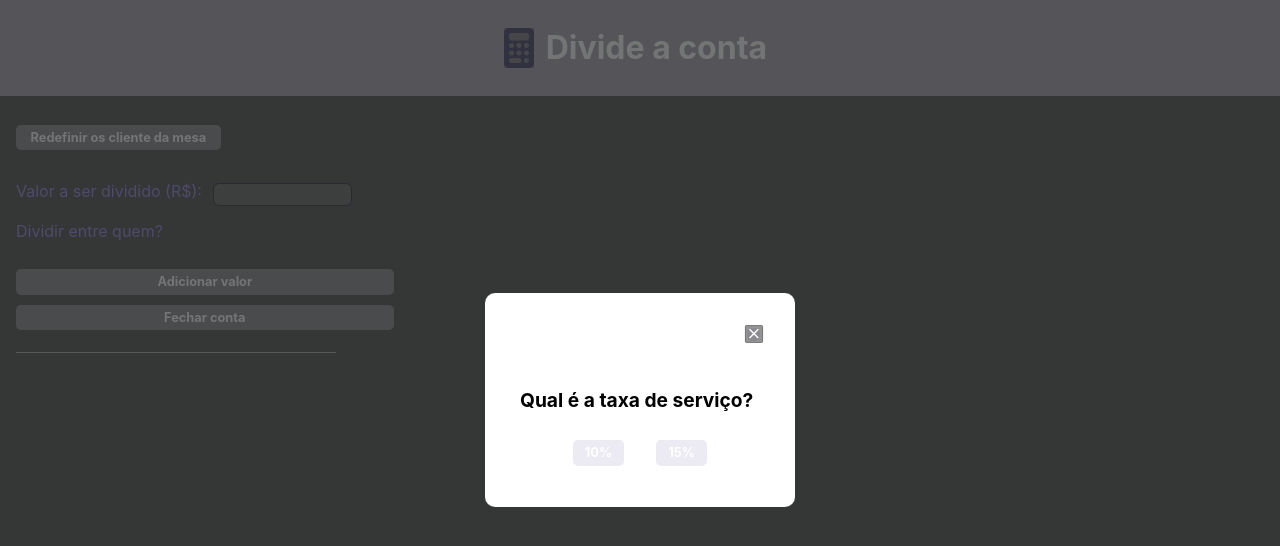
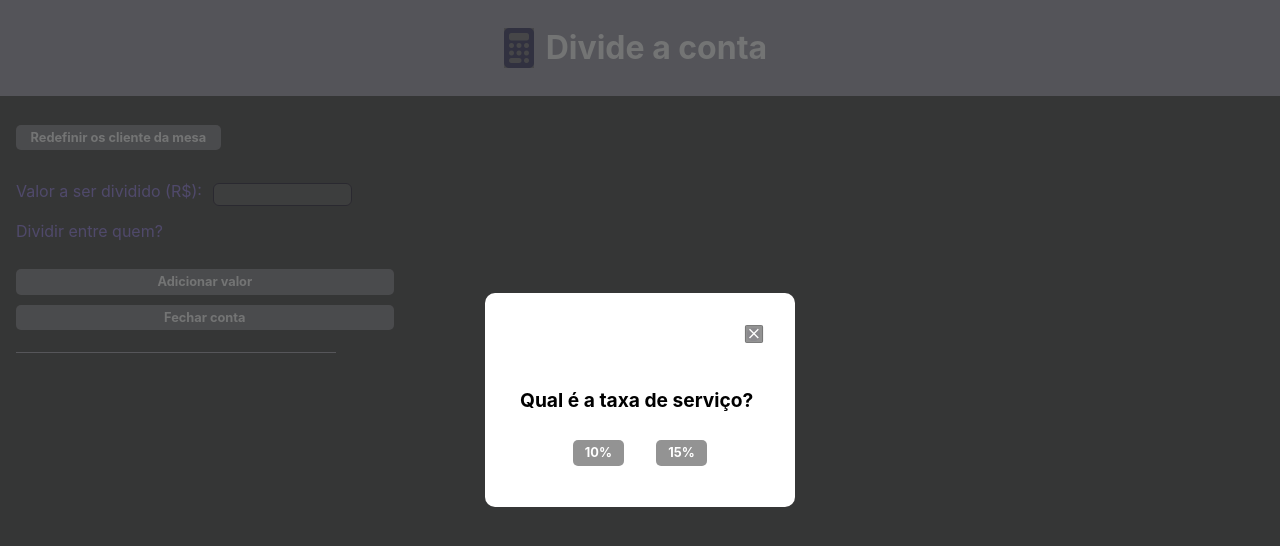
Before and after one commit to Julia-slvbrg/split-the-bill, a React (Vite) app: page /addValues in a window 1280 px wide. Both pictures are taken after a click on the button "Fechar conta". Shown: the top 546 px of the page. Built offline with nearby package versions, Linux system fonts and the light colour scheme.

Commit message:
style: modal buttons updated

```diff
--- a/src/components/modal/ServiceTaxModal.jsx
+++ b/src/components/modal/ServiceTaxModal.jsx
@@ -1,3 +1,6 @@
+
+
+
 import { Backkground, ContentContainer, Heading, Wrapper, CloseBtn, CloseBtnSection, TaxBtnSection } from "./ServiceTaxModalStyle"
 import { useNavigate } from "react-router-dom"
 import { goToFinalValuePage } from "../../routes/coordinator";
@@ -25,7 +28,8 @@ export const ServiceTaxModadal = ({ openModal, setOpenModal, addServiceTax }) =>
                         <Heading>Qual é a taxa de serviço?</Heading>
 
                         <TaxBtnSection>
-                            <button
+
+                            <button className="serviceTaxtn"
                                 onClick={() => {
                                     addServiceTax(1.1)
                                     goToFinalValuePage(navigate)
@@ -33,7 +37,8 @@ export const ServiceTaxModadal = ({ openModal, setOpenModal, addServiceTax }) =>
                             >
                                 10%
                             </button>
-                            <button
+
+                            <button className="serviceTaxtn"
                                 onClick={() => {
                                     addServiceTax(1.15)
                                     goToFinalValuePage(navigate)
@@ -41,6 +46,7 @@ export const ServiceTaxModadal = ({ openModal, setOpenModal, addServiceTax }) =>
                             >
                                 15%
                             </button>
+
                         </TaxBtnSection>
                     </ContentContainer>
                 </Wrapper>
--- a/src/components/modal/ServiceTaxModalStyle.jsx
+++ b/src/components/modal/ServiceTaxModalStyle.jsx
@@ -7,7 +7,7 @@ export const Backkground = styled.div`
     top: 0;
     left: 0;
     right: 0;
-    background: rgba(56, 58, 58, 0.7);
+    background-color: rgba(56, 58, 58, 0.7);
     z-index: 1000;
 `
 export const Wrapper = styled.div`
@@ -48,7 +48,8 @@ export const CloseBtn = styled.button`
         border-radius: 3px;
     }
     &:active{
-        color: #fff;
+        transform: scale(1.1);
+        transform: all ease .6s;
     }
 `
 export const Heading = styled.h1`
@@ -61,7 +62,7 @@ export const TaxBtnSection = styled.section`
     gap: 2em;
     justify-content: center;
 
-    & button{
+    .serviceTaxtn{
         margin-top: 1em;
         height: 2em;
         width: 4em;
```
